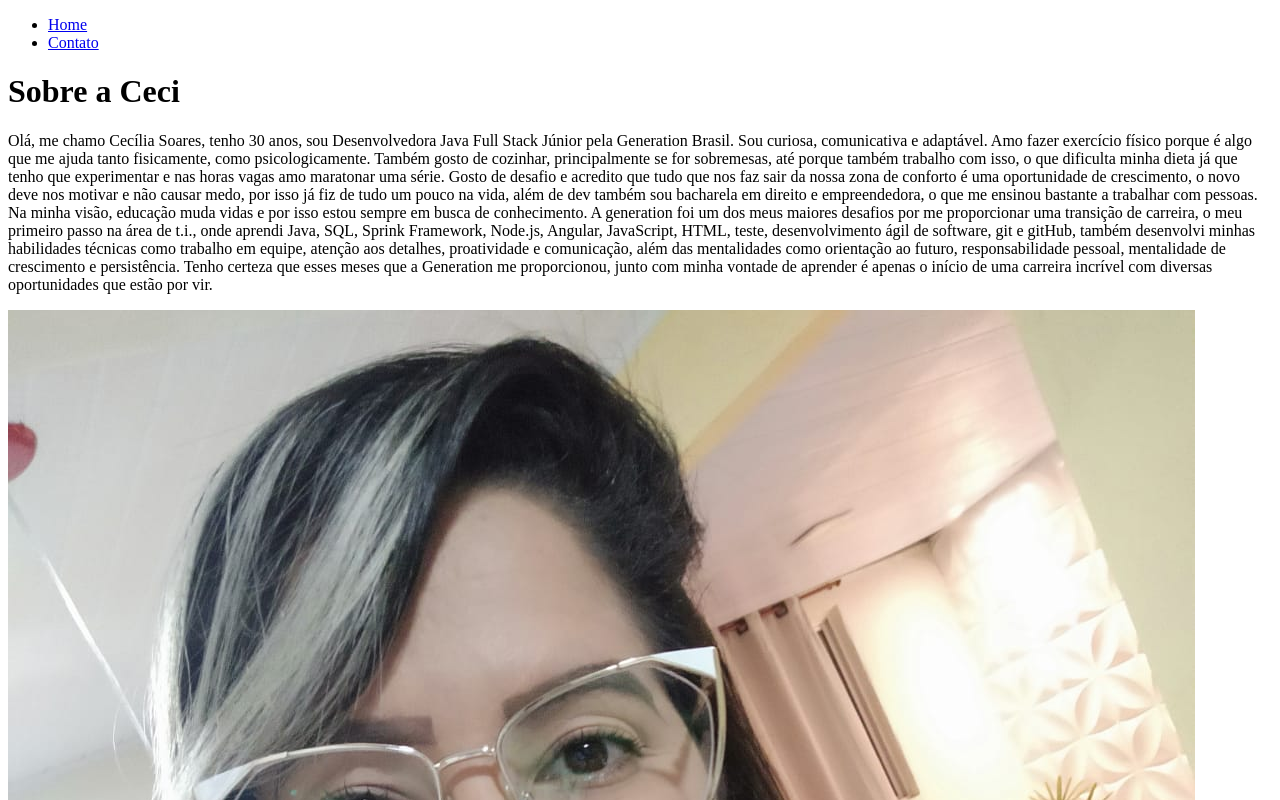
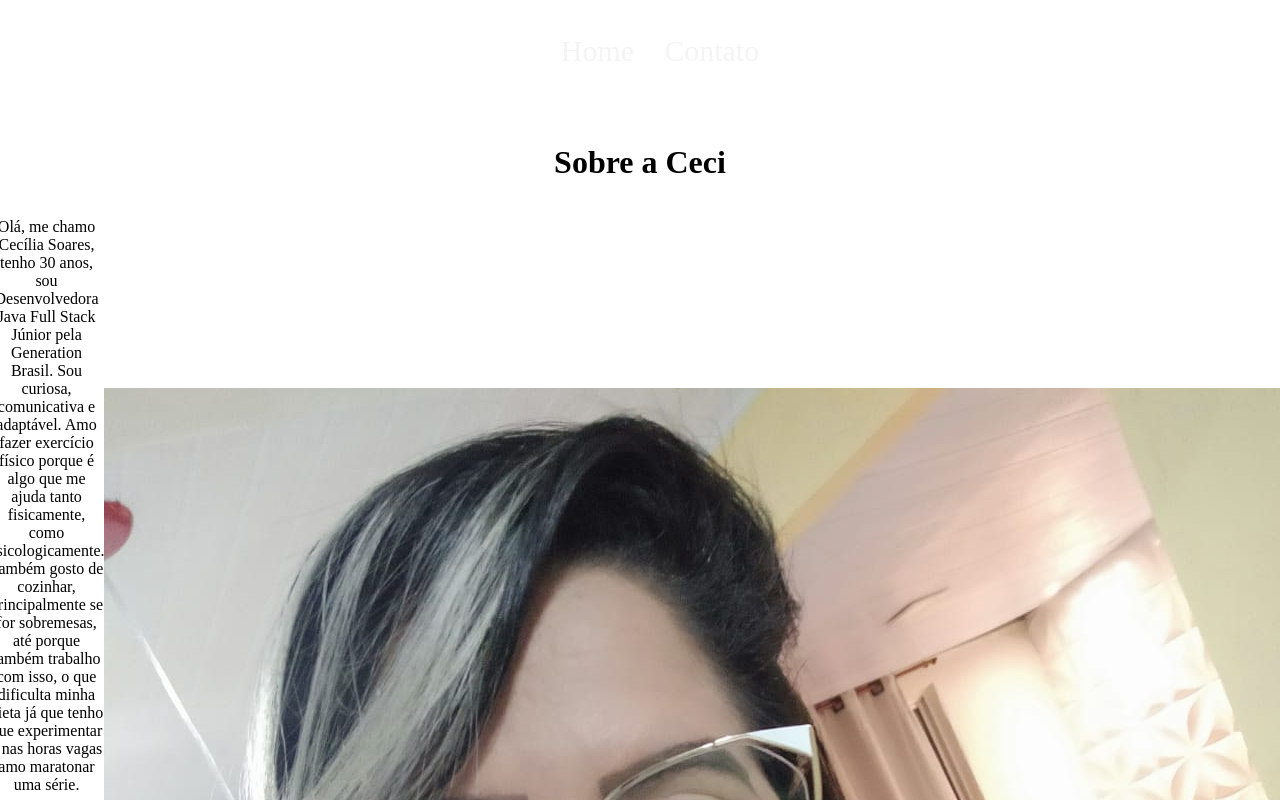
Before and after one commit to cecicsoares/fundamentos-web, a plain HTML site: page index.html in a window 1280 px wide. Shown: the top 800 px of the page. Drawn offline with Linux system fonts and the light colour scheme; files that its build step writes are made by us from their sources.

Commit message:
Primeiros passos css

```diff
--- /dev/null
+++ b/assets/img/css/style.css
@@ -0,0 +1,40 @@
+/* Estilos da página index.html*/
+.center {
+    text-align: center;
+}
+
+.container {
+    display: flex;
+    flex-flow: row;
+    justify-content:center;
+    align-items: center;
+
+}
+.menu {
+    display: flex;
+    justify-content: space-around;
+    align-items: center;
+    padding: 10px;
+    margin-bottom: 50px;
+
+}
+.menu ul{
+    list-style: none;
+    display: flex;
+
+}
+
+.menu ul li a{
+    text-decoration: none;
+    color: #f4f4f4;
+    margin: 15px;
+    font-size: 30px;
+
+}
+
+.menu ul li a:hover{
+    color: #BCD2EE;
+    transition: 300ms;
+
+}
+/* Estilos da página contato.html*/
--- a/index.html
+++ b/index.html
@@ -5,11 +5,14 @@
     <meta charset="UTF-8">
     <meta http-equiv="X-UA-Compatible" content="IE=edge">
     <meta name="viewport" content="width=device-width, initial-scale=1.0">
+    <link rel="stylesheet" href="assets/css/style.css">
     <title>Meu Perfil</title>
+
+
 </head>
 
 <body>
-
+<div class="menu">
     <ul>
         <li>
             <a href="index.htlm"> Home </a>
@@ -18,13 +21,19 @@
             <a href="contato.html"> Contato </a>
         </li>
     </ul>
-    <h1>Sobre a Ceci</h1>
+</div>
 
-
-    <p>Olá, me chamo Cecília Soares, tenho 30 anos, sou Desenvolvedora Java Full Stack Júnior pela Generation Brasil.
+    <h1 class="center">Sobre a Ceci</h1>
+    <div class="container">
+        <div>
+            <p class="center">
+                Olá, me chamo Cecília Soares, tenho 30 anos, sou Desenvolvedora Java Full Stack Júnior pela Generation Brasil.
                 Sou curiosa, comunicativa e adaptável. Amo fazer exercício físico porque é algo que me ajuda tanto fisicamente,
                 como psicologicamente. Também gosto de cozinhar, principalmente se for sobremesas, até porque também trabalho
                 com isso, o que dificulta minha dieta já que tenho que experimentar e nas horas vagas amo maratonar uma série.
+            </p>
+
+            <p class="center">
                 Gosto de desafio e acredito que tudo que nos faz sair da nossa zona de conforto é uma oportunidade de
                 crescimento, o novo deve nos motivar e não causar medo, por isso já fiz de tudo um pouco na vida, além de dev
                 também sou bacharela em direito e empreendedora, o que me ensinou bastante a trabalhar com pessoas. Na minha
@@ -35,9 +44,17 @@
                 detalhes, proatividade e comunicação, além das mentalidades como orientação ao futuro, responsabilidade pessoal,
                 mentalidade de crescimento e persistência. Tenho certeza que esses meses que a Generation me proporcionou, junto
                 com minha vontade de aprender é apenas o início de uma carreira incrível com diversas oportunidades que estão
-        por vir. </p>
+                por vir.</p>
 
+        </div>
+
+        <div>
             <img src="assets/img/minha foto.jpeg" alt="Foto da criadora do conteúdo">
+
+        </div>
+
+    </div>
+
 
     <h2>Meu vídeo predileto</h2>
 
```
Also changed, not shown: contato.html (+2 -1 lines). Lines whose indentation alone changed are shown as unchanged.
